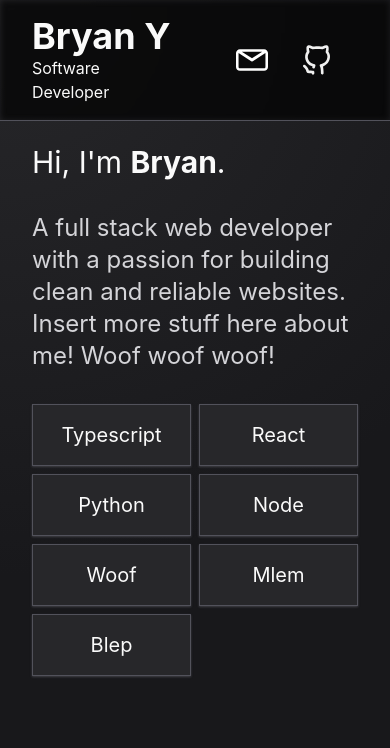
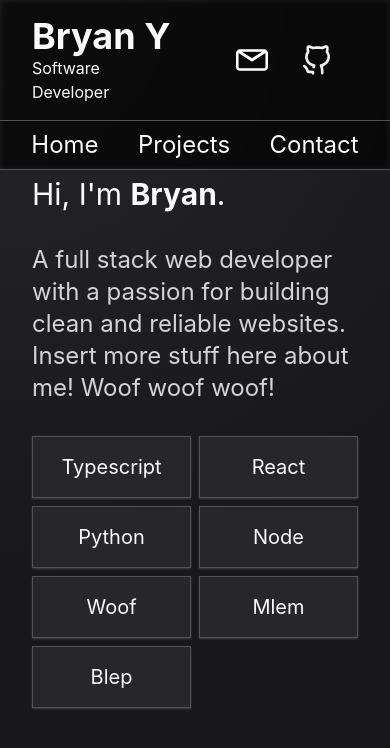
Before and after one commit to Jumbowo/portfolio, a React (Vite) app: page / in a window 390 px wide. Shown: the top 748 px of the page. Built offline with nearby package versions, Linux system fonts and the light colour scheme.

Commit message:
move navbar down on narrow screens

```diff
--- a/src/Content.tsx
+++ b/src/Content.tsx
@@ -7,7 +7,7 @@
         self-center
         flex flex-row justify-center
         lg:w-[66rem]
-        p-4 pt-32
+        p-4 md:pt-32 pt-40
       "
     >
       <Outlet />
--- a/src/Header.tsx
+++ b/src/Header.tsx
@@ -1,13 +1,23 @@
 import NavBar from "./NavBar";
+import NavBarNarrow from "./NavBarNarrow";
 import Socials from "./Socials";
 import TitleCard from "./TitleCard";
 
 export default function Header() {
   return (
-    <header className="self-center grow flex flex-row justify-between p-4">
-      <TitleCard />
-      <NavBar />
-      <Socials />
+    <header className="flex flex-col grow">
+      <div
+        className="
+          w-full p-4 self-center grow
+          flex flex-row justify-between
+          border-b border-b-zinc-600 md:border-0
+        "
+      >
+        <TitleCard />
+        <NavBar />
+        <Socials />
+      </div>
+      <NavBarNarrow />
     </header>
   );
 }
--- /dev/null
+++ b/src/NavBarNarrow.tsx
@@ -0,0 +1,16 @@
+import NavItem from "./NavItem";
+
+export default function NavBarNarrow() {
+  return (
+    <nav
+      className="
+        md:hidden py-2
+        flex flex-row justify-evenly lg:gap-8 gap-2
+      "
+    >
+      <NavItem name="Home" />
+      <NavItem name="Projects" />
+      <NavItem name="Contact" />
+    </nav>
+  )
+}
```
